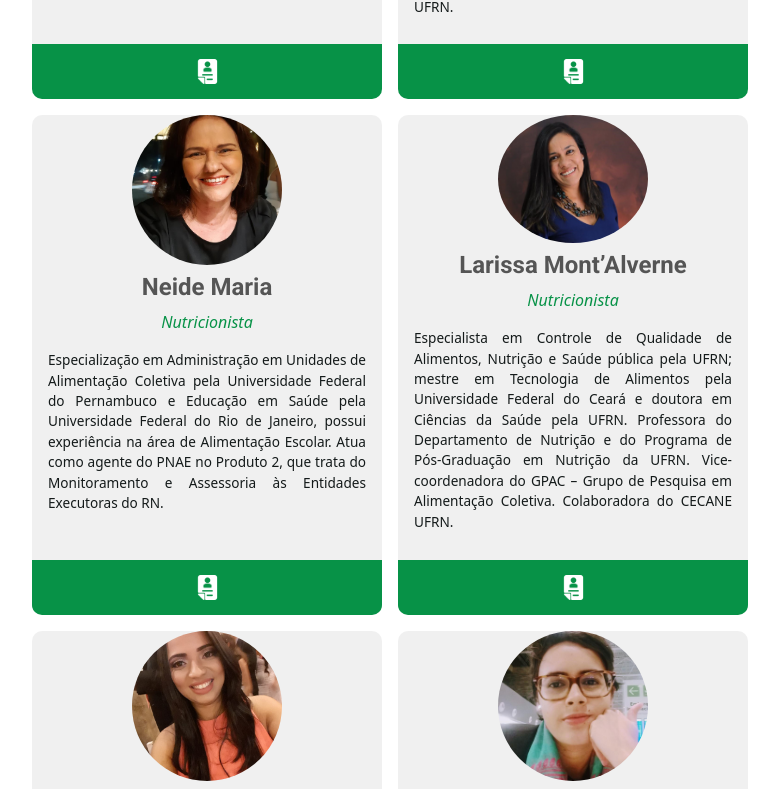
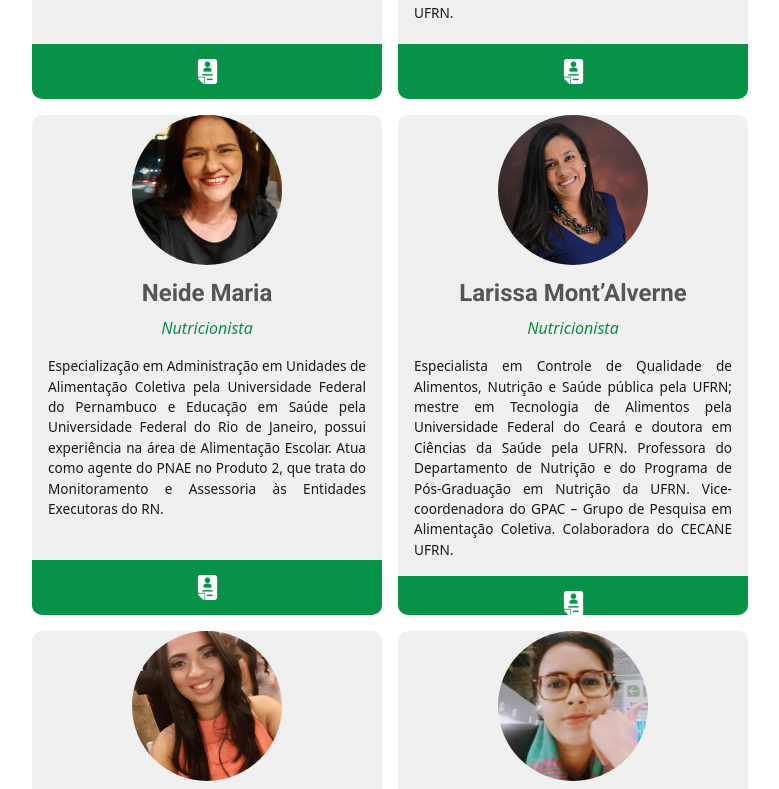
Before and after one commit to Davi-Cesar/cecane-web, a Next.js app: page /Cecane/Equipe/equipe in a window 1280 px wide. Shown: the part 1171-1960 px from the top of the page, without its empty margins (248-1027 px from the left). Built offline with nearby package versions, Linux system fonts and the light colour scheme.

Commit message:
adjusting component profile image

```diff
--- a/src/components/CarouselContainer/styles.module.scss
+++ b/src/components/CarouselContainer/styles.module.scss
@@ -5,7 +5,7 @@
     border-radius: 0.5rem;
     height: 450px;
     width: 735px;
-    object-fit: cover;
+    object-fit: unset;
     margin: 0 auto;
   }
 }
--- a/src/components/Profile/index.tsx
+++ b/src/components/Profile/index.tsx
@@ -1,4 +1,5 @@
 import styles from "./styles.module.scss";
+import Image from "next/image";
 
 interface ProfilePros {
   img: string;
@@ -8,10 +9,27 @@ interface ProfilePros {
   link: string;
 }
 
+const myLoader = ({ src, width, quality }) => {
+  return `${src}?w=${width}&q=${quality || 100}`;
+};
+// http://localhost:3000/Cecane/Equipe/equipe/
 export function Profile({ img, name, title, description, link }: ProfilePros) {
   return (
     <div className={styles.Profile}>
-      <img src={img} alt={name} />
+      <div
+        className="flex h-[18px] w-[18px]"
+        style={{
+          position: "relative",
+        }}
+      >
+        <Image
+          height="150"
+          width="150"
+          src={img}
+          loader={myLoader}
+          alt="image"
+        />
+      </div>
       <h4>{name}</h4>
       <a type="text" className={styles.Title}>
         {title}
--- a/src/components/Profile/styles.module.scss
+++ b/src/components/Profile/styles.module.scss
@@ -16,16 +16,19 @@
     box-shadow: 0 4px 8px 0 rgba(0, 0, 0, 0.2), 0 6px 20px 0 rgba(0, 0, 0, 0.19);
   }
 
+  // img {
+  //   margin-top: 10px;
+
+  //   border-radius: 50%;
+  //   margin: 0 auto;
+  //   display: block;
+
+  // }
   img {
-    margin-top: 10px;
-    height: 150px;
-    width: 150px;
-    border-radius: 50%;
-    margin: 0 auto;
-    display: block;
-    object-fit: cover;
+    border-radius: 50%; /* arredonda a imagem */
+    overflow: hidden; /* esconde qualquer parte da imagem que ultrapassar os limites da borda arredondada */
+    object-fit: cover; /* redimensiona a imagem de forma que ela cubra toda a área do elemento */
   }
-
   h4 {
     font-family: "Roboto", sans-serif;
     font-weight: 700;
--- a/src/pages/Cecane/Equipe/equipe.tsx
+++ b/src/pages/Cecane/Equipe/equipe.tsx
@@ -140,15 +140,6 @@ export default function Equipe() {
             }
             link={"http://lattes.cnpq.br/0736180735922247"}
           />
-          <Profile
-            img={"/images/Equipe/Clara.jpeg"}
-            name={"Clara Pitanga"}
-            title={"Assessora do CECANE/UFRN"}
-            description={
-              "Bacharel em Ciências Contábeis, possui experiência na área contábil e tributária de empresas comerciais, associações e cooperativas. Atua como agente do PNAE colaborando no Produto 2, que trata do Monitoramento e Assessoria às Entidades Executoras do  RN."
-            }
-            link={"http://lattes.cnpq.br/0736180735922247"}
-          />
         </div>
       </div>
     </>
--- a/src/pages/Contato/contato.tsx
+++ b/src/pages/Contato/contato.tsx
@@ -63,6 +63,10 @@ export default function Contato() {
         }
       );
   };
+
+  function rgba(arg0: number, arg1: number, arg2: number, arg3: number) {
+    throw new Error("Function not implemented.");
+  }
 
   return (
     <>
@@ -166,6 +170,8 @@ export default function Contato() {
                   assessoriacecaneufrn@gmail.com
                 </option>
               </select>
+
+              <script async src="//www.instagram.com/embed.js"></script>
               <button type="submit">Enviar E-mail</button>
             </form>
           </Modal>
```
